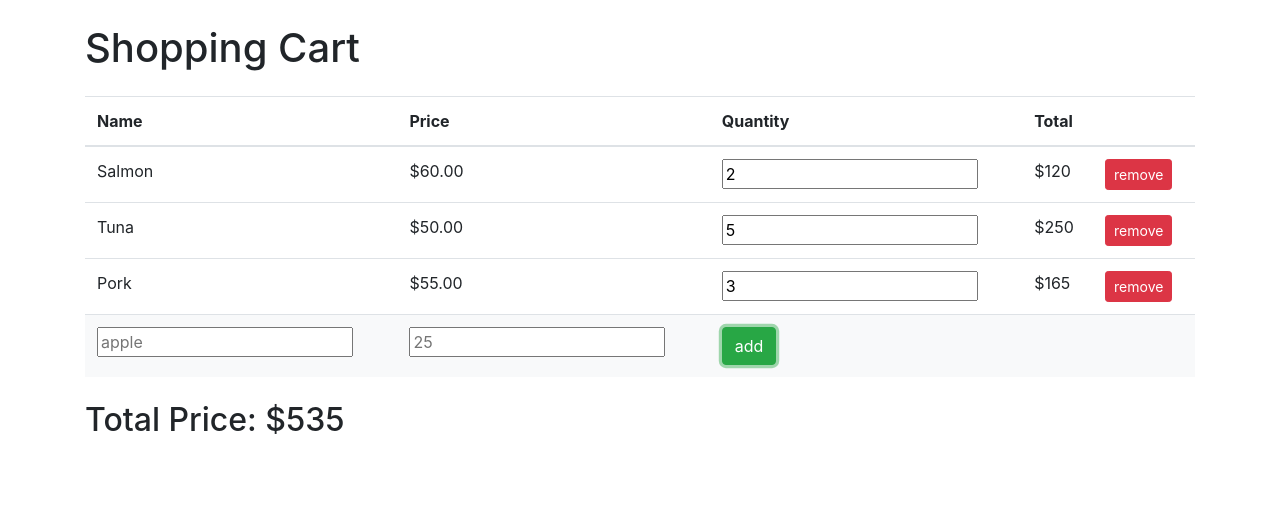
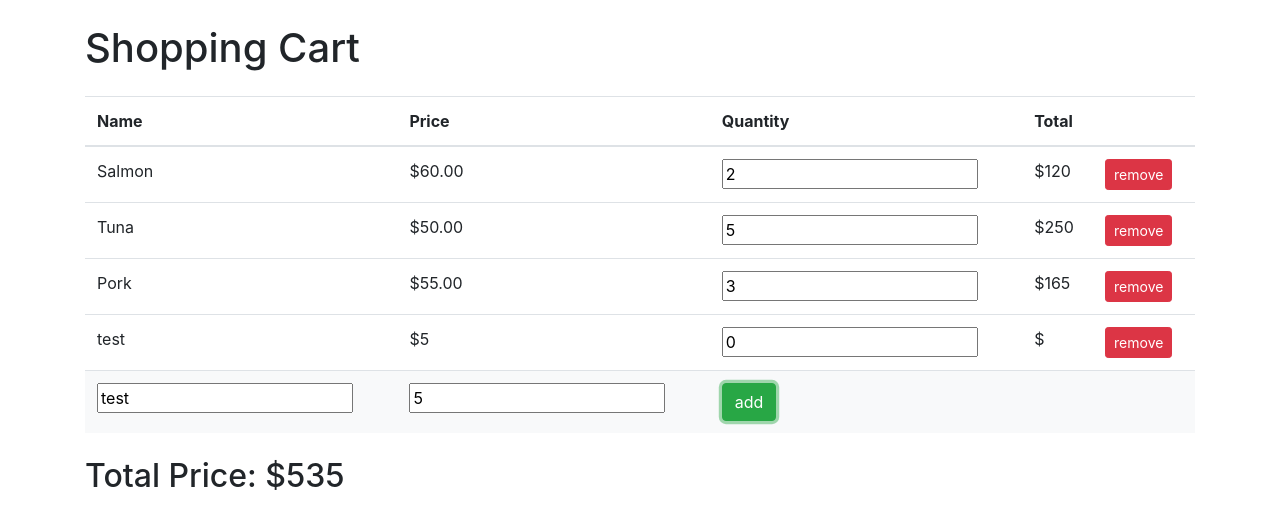
Before and after one commit to NRDJ/shoppingCart, a plain HTML site: page index.html in a window 1280 px wide. Both pictures are taken after a click on the button "add". Drawn offline with nearby package versions, Linux system fonts and the light colour scheme.

Commit message:
add row btn

```diff
--- a/index.html
+++ b/index.html
@@ -19,7 +19,7 @@
       <h1 class="mb-4">Shopping Cart</h1>
       <div class="row">
         <div class="col-12">
-          <table class="table">
+          <table id="table" class="table">
             <thead>
               <tr>
                 <th scope="col">Name</th>
@@ -51,9 +51,14 @@
                 <td class="subTotal">$</td>
                 <td><button class="btn btn-danger btn-sm remove">remove</button></td>
               </tr>
-              <tr class="bg-light text-dark">
-                <td class="name"><input id="name" placeholder="apple" type="text"></td>
-                <td><input id="cost" placeholder="25" type="number"></td>
+
+              <tr class="bg-light text-dark add-item">
+                <td class="name">
+                  <input id="name" placeholder="apple" type="text" value="test"/>
+                </td>
+                <td>
+                  <input id="cost" placeholder="25" type="number" value="5"/>
+                </td>
                 <td><button type="button" class="btn btn-success add">add</button></td>
                 <td></td>
                 <td></td>
--- a/js/application.js
+++ b/js/application.js
@@ -41,4 +41,31 @@ $(document).ready(function () {
     }, 500);
   });
 
+  $('.btn.add').on('click', function (event) {
+
+    var name = $('.add-item').find('#name').val();
+    var cost = $('.add-item').find('#cost').val();
+
+    var table = document.getElementById('table');
+    var tableRowLength = $('tbody tr').length;
+    var newRow = table.insertRow(tableRowLength);
+
+    newRow.innerHTML = '<tr class="shopping-row">' +
+
+    '<td class="name">' + name + '</td>' +
+
+    '<td class="price">$' + cost + '</td>' +
+
+    '<td class="qty"><input type="number" value="0"/></td>' +
+
+    '<td class="subTotal">$</td>' +
+
+    '<td><button class="btn btn-danger btn-sm remove">remove</button></td>' +
+
+    '</tr>';
+
+    newRow.classList.add("shopping-row");
+
+  });
+
 });
```
